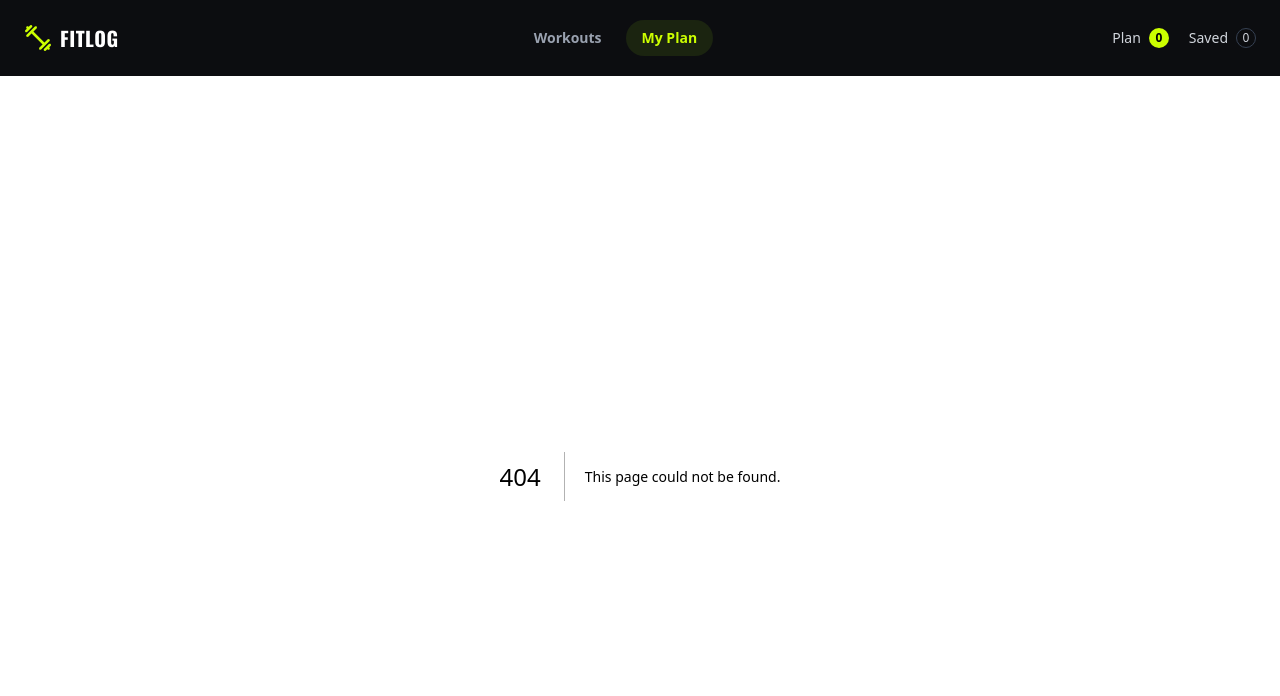
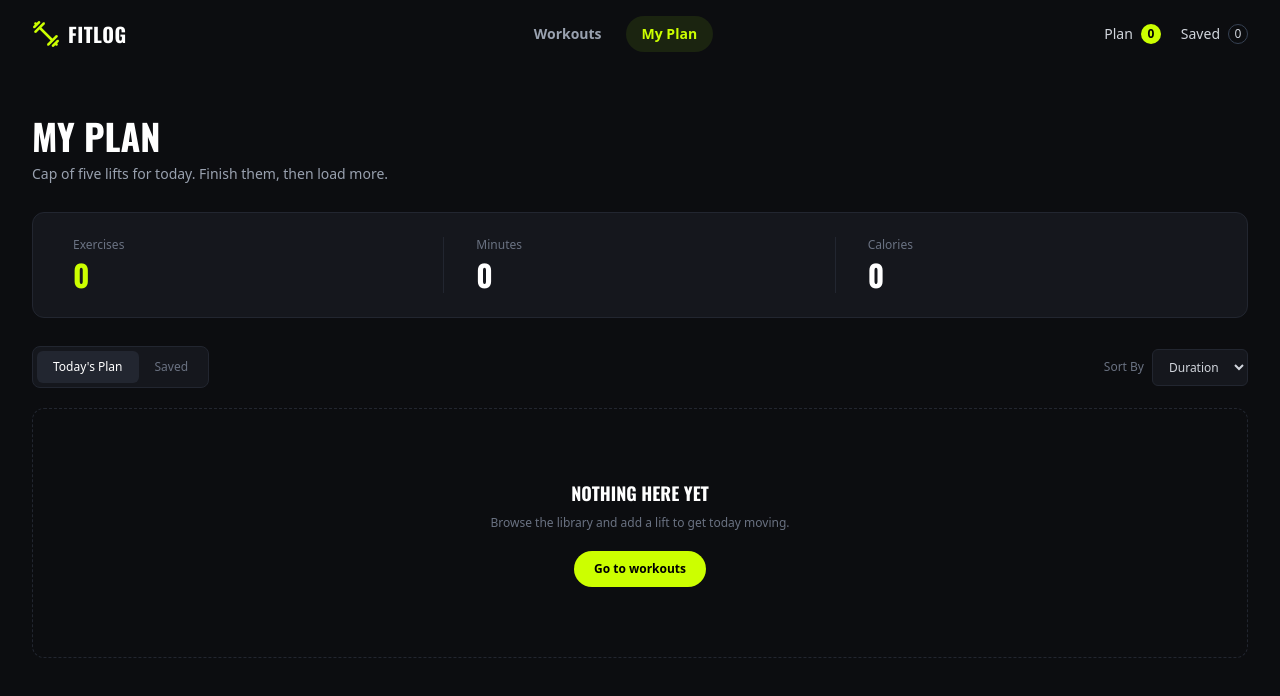
Before and after one commit to codewithjakaria/Fit-Log, a Next.js app: page /my-plan in a window 1280 px wide. Before the commit this address had no page. Shown: the top 696 px of the page. Built offline with nearby package versions, Linux system fonts and the light colour scheme.

Commit message:
My plan Page commit

```diff
--- /dev/null
+++ b/src/app/my-plan/page.tsx
@@ -0,0 +1,207 @@
+'use client';
+
+import { useState } from 'react';
+import Image from 'next/image';
+import Link from 'next/link';
+import { Clock, Flame, Star } from 'lucide-react';
+import { useFitlog } from '@/context/FitlogContext';
+
+export default function MyPlanPage() {
+  const { planList, savedList } = useFitlog();
+
+
+  const [activeTab, setActiveTab] = useState<'plan' | 'saved'>('plan');
+  const [sortBy, setSortBy] = useState('duration');
+
+  let totalMinutes = 0;
+  let totalCalories = 0;
+
+  for (const workout of planList) {
+    totalMinutes = totalMinutes + workout.duration;
+    totalCalories = totalCalories + workout.caloriesBurned;
+  }
+
+  // Pick the list for the selected tab.
+  let workoutsToShow = planList;
+
+  if (activeTab === 'saved') {
+    workoutsToShow = savedList;
+  }
+
+
+  const sortedWorkouts = [...workoutsToShow];
+
+  if (sortBy === 'duration') {
+    sortedWorkouts.sort((workoutA, workoutB) => {
+      return workoutA.duration - workoutB.duration;
+    });
+  }
+
+  if (sortBy === 'calories') {
+    sortedWorkouts.sort((workoutA, workoutB) => {
+      return workoutA.caloriesBurned - workoutB.caloriesBurned;
+    });
+  }
+
+  if (sortBy === 'rating') {
+    sortedWorkouts.sort((workoutA, workoutB) => {
+      return workoutB.rating - workoutA.rating;
+    });
+  }
+
+  return (
+    <main className="min-h-[calc(100vh-76px)] bg-[#0C0D10] px-5 py-8 text-white sm:px-8 sm:py-12">
+      <section className="mx-auto max-w-7xl">
+        <h1 className="font-oswald text-3xl font-bold uppercase sm:text-4xl">
+          My Plan
+        </h1>
+        <p className="mt-2 text-sm text-gray-400">
+          Cap of five lifts for today. Finish them, then load more.
+        </p>
+
+        {/* Summary for today's plan */}
+        <div className="mt-7 grid grid-cols-3 divide-x divide-[#222630] rounded-xl border border-[#222630] bg-[#15171D] px-5 py-6">
+          <div className="px-2 sm:px-5">
+            <p className="text-xs text-gray-500">Exercises</p>
+            <p className="font-oswald mt-1 text-3xl font-bold text-[#CCFF00]">
+              {planList.length}
+            </p>
+          </div>
+
+          <div className="px-4 sm:px-8">
+            <p className="text-xs text-gray-500">Minutes</p>
+            <p className="font-oswald mt-1 text-3xl font-bold">
+              {totalMinutes}
+            </p>
+          </div>
+
+          <div className="px-4 sm:px-8">
+            <p className="text-xs text-gray-500">Calories</p>
+            <p className="font-oswald mt-1 text-3xl font-bold">
+              {totalCalories}
+            </p>
+          </div>
+        </div>
+
+        {/* Tabs and sorting menu */}
+        <div className="mt-7 flex flex-col justify-between gap-4 sm:flex-row sm:items-center">
+          <div className="inline-flex w-fit rounded-lg border border-[#222630] bg-[#15171D] p-1">
+            <button
+              type="button"
+              onClick={() => setActiveTab('plan')}
+              aria-pressed={activeTab === 'plan'}
+              className={`rounded-md px-4 py-2 text-xs transition ${
+                activeTab === 'plan'
+                  ? 'bg-[#222630] text-white'
+                  : 'text-gray-500 hover:text-white'
+              }`}
+            >
+              Today&apos;s Plan
+            </button>
+
+            <button
+              type="button"
+              onClick={() => setActiveTab('saved')}
+              aria-pressed={activeTab === 'saved'}
+              className={`rounded-md px-4 py-2 text-xs transition ${
+                activeTab === 'saved'
+                  ? 'bg-[#222630] text-white'
+                  : 'text-gray-500 hover:text-white'
+              }`}
+            >
+              Saved
+            </button>
+          </div>
+
+          <label className="flex items-center gap-2 text-xs text-gray-500">
+            Sort By
+            <select
+              value={sortBy}
+              onChange={event => setSortBy(event.target.value)}
+              className="rounded-md border border-[#222630] bg-[#15171D] px-3 py-2 text-gray-300 outline-none focus:border-[#CCFF00]"
+            >
+              <option value="duration">Duration</option>
+              <option value="calories">Calories</option>
+              <option value="rating">Rating</option>
+            </select>
+          </label>
+        </div>
+
+        {/* Show an empty message or the workout cards. */}
+        {sortedWorkouts.length === 0 ? (
+          <div className="mt-5 flex min-h-[250px] flex-col items-center justify-center rounded-xl border border-dashed border-[#222630] px-6 py-12 text-center">
+            <h2 className="font-oswald text-lg font-bold uppercase">
+              Nothing here yet
+            </h2>
+            <p className="mt-2 text-xs text-gray-500">
+              {activeTab === 'plan'
+                ? 'Browse the library and add a lift to get today moving.'
+                : 'Browse the library and save a workout for later.'}
+            </p>
+            <Link
+              href="/#library"
+              className="mt-5 rounded-full bg-[#CCFF00] px-5 py-2.5 text-xs font-bold text-black transition hover:bg-[#dfff4b]"
+            >
+              Go to workouts
+            </Link>
+          </div>
+        ) : (
+          <div className="mt-5 grid gap-5 sm:grid-cols-2 xl:grid-cols-3">
+            {sortedWorkouts.map(workout => (
+              <Link
+                key={workout.id}
+                href={`/workouts/${workout.id}`}
+                className="group overflow-hidden rounded-xl border border-[#222630] bg-[#15171D] transition hover:border-[#CCFF00]/60"
+              >
+                <div className="relative h-48 bg-[#0C0D10]">
+                  <Image
+                    src={workout.image}
+                    alt={workout.name}
+                    fill
+                    sizes="(min-width: 1280px) 33vw, (min-width: 640px) 50vw, 100vw"
+                    className="object-cover transition duration-300 group-hover:scale-105"
+                  />
+                </div>
+
+                <div className="p-4">
+                  <div className="flex flex-wrap gap-2">
+                    {workout.muscleGroups.map(group => (
+                      <span
+                        key={group}
+                        className="rounded-full bg-[#CCFF00] px-2.5 py-1 text-[10px] font-bold uppercase text-black"
+                      >
+                        {group}
+                      </span>
+                    ))}
+                  </div>
+
+                  <h2 className="font-oswald mt-3 text-lg font-bold uppercase group-hover:text-[#CCFF00]">
+                    {workout.name}
+                  </h2>
+
+                  <div className="mt-4 flex flex-wrap gap-4 border-t border-[#252830] pt-3 text-xs text-gray-400">
+                    <span className="flex items-center gap-1.5">
+                      <Clock size={14} className="text-[#CCFF00]" />
+                      {workout.duration} min
+                    </span>
+                    <span className="flex items-center gap-1.5">
+                      <Flame size={14} className="text-[#CCFF00]" />
+                      {workout.caloriesBurned} kcal
+                    </span>
+                    <span className="flex items-center gap-1.5">
+                      <Star
+                        size={14}
+                        className="fill-[#CCFF00] text-[#CCFF00]"
+                      />
+                      {workout.rating}
+                    </span>
+                  </div>
+                </div>
+              </Link>
+            ))}
+          </div>
+        )}
+      </section>
+    </main>
+  );
+}
--- a/src/components/layout/Navbar.tsx
+++ b/src/components/layout/Navbar.tsx
@@ -1,7 +1,8 @@
+
 'use client';
 
+import Image from 'next/image';
 import Link from 'next/link';
-import Image from 'next/image';
 import { usePathname } from 'next/navigation';
 import { useFitlog } from '@/context/FitlogContext';
 
@@ -9,17 +10,19 @@ export default function Navbar() {
   const pathname = usePathname();
   const { planList, savedList } = useFitlog();
 
-  const isWorkoutsPage = pathname === '/' || pathname.startsWith('/workouts');
-  const isPlanPage = pathname === '/my-plan';
 
-  const activeStyle =
+  const workoutsAreActive =
+    pathname === '/' || pathname.startsWith('/workouts');
+  const planIsActive = pathname === '/my-plan';
+
+  const activeLinkClass =
     'rounded-full bg-[#1B2410] px-4 py-2 text-sm font-semibold text-[#CCFF00]';
-  const normalStyle =
+  const regularLinkClass =
     'rounded-full px-4 py-2 text-sm font-semibold text-gray-400 transition hover:text-[#CCFF00]';
 
   return (
-    <nav className="bg-[#0C0D10] px-6 py-5">
-      <div className="mx-auto flex max-w-[1600px] items-center justify-between">
+    <nav className="bg-[#0C0D10] px-5 py-4 sm:px-8">
+      <div className="mx-auto flex max-w-[1600px] flex-wrap items-center justify-between gap-4">
         <Link href="/" className="flex items-center gap-2">
           <Image
             src="/assets/logo.png"
@@ -32,30 +35,35 @@ export default function Navbar() {
           </span>
         </Link>
 
-        <div className="flex items-center gap-2">
-          <Link href="/" className={isWorkoutsPage ? activeStyle : normalStyle}>
+        <div className="order-3 flex w-full items-center justify-center gap-2 sm:order-none sm:w-auto">
+          <Link
+            href="/"
+            aria-current={workoutsAreActive ? 'page' : undefined}
+            className={workoutsAreActive ? activeLinkClass : regularLinkClass}
+          >
             Workouts
           </Link>
 
           <Link
             href="/my-plan"
-            className={isPlanPage ? activeStyle : normalStyle}
+            aria-current={planIsActive ? 'page' : undefined}
+            className={planIsActive ? activeLinkClass : regularLinkClass}
           >
             My Plan
           </Link>
         </div>
 
-        <div className="flex items-center gap-5">
+        <div className="flex items-center gap-3 sm:gap-5">
           <Link href="/my-plan" className="flex items-center gap-2">
             <span className="text-sm text-gray-300">Plan</span>
-            <span className="flex h-5 w-5 items-center justify-center rounded-full bg-[#CCFF00] text-xs font-bold text-black">
+            <span className="flex h-5 min-w-5 items-center justify-center rounded-full bg-[#CCFF00] px-1 text-xs font-bold text-black">
               {planList.length}
             </span>
           </Link>
 
           <Link href="/my-plan" className="flex items-center gap-2">
             <span className="text-sm text-gray-300">Saved</span>
-            <span className="flex h-5 w-5 items-center justify-center rounded-full border border-gray-700 text-xs text-gray-300">
+            <span className="flex h-5 min-w-5 items-center justify-center rounded-full border border-gray-700 px-1 text-xs text-gray-300">
               {savedList.length}
             </span>
           </Link>
--- a/src/components/workouts/WorkoutDetails.tsx
+++ b/src/components/workouts/WorkoutDetails.tsx
@@ -1,15 +1,9 @@
+
 'use client';
 
 import Image from 'next/image';
 import Link from 'next/link';
-import {
-  ArrowLeft,
-  Bookmark,
-  CalendarDays,
-  Clock,
-  Flame,
-  Star,
-} from 'lucide-react';
+import { ArrowLeft, Bookmark, CalendarDays, Star } from 'lucide-react';
 import { useFitlog } from '@/context/FitlogContext';
 import type { Workout } from '@/lib/api';
 
@@ -33,7 +27,7 @@ export default function WorkoutDetails({ workout }: WorkoutDetailsProps) {
 
         <div className="grid gap-8 lg:grid-cols-2 lg:gap-9">
           {/* Workout image */}
-          <div className="relative min-h-[320px] overflow-hidden rounded-2xl border border-[#222630] bg-[#15171D] sm:min-h-[520px]">
+          <div className="relative min-h-[320px] overflow-hidden rounded-xl border border-[#222630] bg-[#15171D] sm:min-h-[520px]">
             <Image
               src={workout.image}
               alt={workout.name}
@@ -44,9 +38,17 @@ export default function WorkoutDetails({ workout }: WorkoutDetailsProps) {
             />
           </div>
 
+          {/* Workout information */}
+          <div className="flex flex-col">
+            <h1 className="font-oswald text-3xl font-bold uppercase leading-tight sm:text-4xl">
+              {workout.name}
+            </h1>
 
-          <div className="flex flex-col">
-            <div className="flex flex-wrap gap-2">
+            <p className="mt-3 text-sm leading-6 text-gray-400">
+              {workout.description}
+            </p>
+
+            <div className="mt-4 flex flex-wrap gap-2">
               {workout.muscleGroups.map(group => (
                 <span
                   key={group}
@@ -57,21 +59,13 @@ export default function WorkoutDetails({ workout }: WorkoutDetailsProps) {
               ))}
             </div>
 
-            <h1 className="font-oswald mt-4 text-4xl font-bold uppercase leading-tight sm:text-5xl">
-              {workout.name}
-            </h1>
-
-            <p className="mt-3 leading-7 text-gray-400">
-              {workout.description}
-            </p>
-
-
-            <dl className="mt-7 divide-y divide-[#222630] rounded-xl border border-[#222630] bg-[#15171D] px-5">
+            {/* Workout facts */}
+            <dl className="mt-6 divide-y divide-[#222630] rounded-xl border border-[#222630] bg-[#15171D] px-5">
               <div className="flex items-center justify-between gap-4 py-3.5 text-sm">
                 <dt className="text-xs font-semibold uppercase tracking-wider text-gray-500">
                   Equipment
                 </dt>
-                <dd className="font-medium text-gray-200">
+                <dd className="text-right font-medium text-gray-200">
                   {workout.equipment}
                 </dd>
               </div>
@@ -128,54 +122,41 @@ export default function WorkoutDetails({ workout }: WorkoutDetailsProps) {
               </div>
             </dl>
 
-
-            <section className="mt-7">
-              <h2 className="font-oswald text-xl font-bold uppercase tracking-wide">
+            {/* Exercise instructions */}
+            <section className="mt-6">
+              <h2 className="font-oswald text-lg font-bold uppercase tracking-wide">
                 Instructions
               </h2>
 
-              <ol className="mt-3 space-y-3 text-sm leading-6 text-gray-400">
+              <ol className="mt-3 space-y-2 text-sm leading-6 text-gray-400">
                 {workout.instructions.map((instruction, index) => (
                   <li key={index} className="flex gap-3">
-                    <span className="shrink-0 text-[#CCFF00]">
-                      {index + 1}.
-                    </span>
+                    <span className="shrink-0">{index + 1}.</span>
                     <span>{instruction}</span>
                   </li>
                 ))}
               </ol>
             </section>
 
-            {/* Buttons */}
-            <div className="mt-8 flex flex-wrap gap-3">
+            {/* These buttons update the shared Fitlog context. */}
+            <div className="mt-6 flex flex-wrap gap-3">
               <button
+                type="button"
                 onClick={() => addToPlan(workout)}
-                className="inline-flex items-center gap-2 rounded-lg bg-[#CCFF00] px-5 py-3 text-sm font-bold text-black transition hover:bg-[#dfff4b]"
+                className="inline-flex items-center gap-2 rounded-md bg-[#CCFF00] px-4 py-2.5 text-sm font-bold text-black transition hover:bg-[#dfff4b]"
               >
                 <CalendarDays size={16} />
                 Add to today&apos;s plan
               </button>
 
               <button
+                type="button"
                 onClick={() => saveForLater(workout)}
-                className="inline-flex items-center gap-2 rounded-lg border border-[#30343f] px-5 py-3 text-sm font-semibold text-gray-200 transition hover:border-[#CCFF00] hover:text-[#CCFF00]"
+                className="inline-flex items-center gap-2 rounded-md border border-[#30343F] px-4 py-2.5 text-sm font-medium text-gray-300 transition hover:border-gray-500 hover:text-white"
               >
                 <Bookmark size={16} />
                 Save for later
               </button>
-            </div>
-
-            {/* Quick workout summary */}
-            <div className="mt-5 flex gap-5 text-sm text-gray-400">
-              <span className="flex items-center gap-2">
-                <Clock size={15} className="text-[#CCFF00]" />
-                {workout.duration} min
-              </span>
-
-              <span className="flex items-center gap-2">
-                <Flame size={15} className="text-[#CCFF00]" />
-                {workout.caloriesBurned} kcal
-              </span>
             </div>
           </div>
         </div>
```
